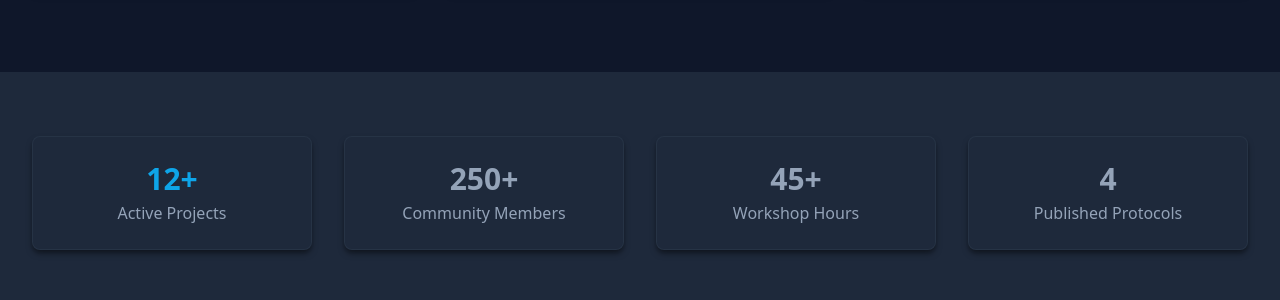
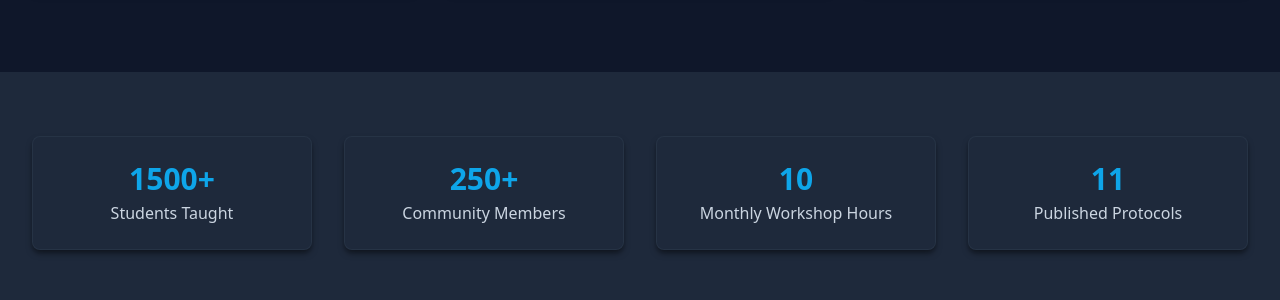
Before and after one commit to MarcPashin/CRISPR, a Next.js app in the folder crispr/: page / in a window 1280 px wide. Shown: the part 1080-1380 px from the top of the page. Built offline with nearby package versions, Linux system fonts and the light colour scheme; no server answers; the database is empty.

Commit message:
Changing Tag Page + Testing out more articles

```diff
--- a/crispr/src/app/blog/tag/[tag]/page.tsx
+++ b/crispr/src/app/blog/tag/[tag]/page.tsx
@@ -71,14 +71,14 @@ export default async function TagPage({ params }: PageProps) {
     })) as unknown as BlogPost[];
 
     return (
-      <div className="bg-gray-50 min-h-screen pb-20">
+      <div className="bg-dark-surface min-h-screen pb-20 text-dark-primary">
         {/* Header */}
-        <div className="bg-gradient-to-r from-blue-600 to-blue-800 py-16">
+        <div className="bg-gradient-to-r from-dark-surface-light to-dark-surface py-16">
           <div className="max-w-7xl mx-auto px-4 sm:px-6 lg:px-8 text-center">
-            <h1 className="text-4xl font-bold text-white mb-4">
+            <h1 className="text-4xl font-bold text-primary mb-4">
               Posts tagged "{decodedTag}"
             </h1>
-            <p className="text-xl text-blue-100 max-w-3xl mx-auto">
+            <p className="text-xl text-dark-secondary max-w-3xl mx-auto">
               Browse all our content about {decodedTag}
             </p>
           </div>
@@ -89,7 +89,7 @@ export default async function TagPage({ params }: PageProps) {
           <div className="mb-8">
             <Link
               href="/blog"
-              className="flex items-center text-gray-500 hover:text-crispr-blue"
+              className="flex items-center text-dark-secondary hover:text-primary transition-colors"
             >
               <ChevronLeft className="h-4 w-4 mr-1" />
               Back to all posts
@@ -97,11 +97,18 @@ export default async function TagPage({ params }: PageProps) {
           </div>
 
           {/* Blog Post Grid */}
-          <div className="grid grid-cols-1 md:grid-cols-2 lg:grid-cols-3 gap-8">
-            {formattedPosts.map((post: BlogPost) => (
-              <BlogCard key={post.id} post={post} />
-            ))}
-          </div>
+          {formattedPosts.length > 0 ? (
+            <div className="grid grid-cols-1 md:grid-cols-2 lg:grid-cols-3 gap-8">
+              {formattedPosts.map((post: BlogPost) => (
+                <BlogCard key={post.id} post={post} />
+              ))}
+            </div>
+          ) : (
+            <div className="text-center py-12 bg-dark-surface-light rounded-lg shadow-dark border border-dark-border/40">
+              <h3 className="text-xl font-medium text-dark-primary mb-2">No posts found</h3>
+              <p className="text-dark-secondary">Check back soon for content about {decodedTag}!</p>
+            </div>
+          )}
         </div>
       </div>
     );
--- a/crispr/src/app/page.tsx
+++ b/crispr/src/app/page.tsx
@@ -154,10 +154,10 @@ export default async function HomePage() {
       <div className="bg-dark-surface-light py-16">
         <div className="max-w-7xl mx-auto px-4 sm:px-6 lg:px-8">
           <div className="grid grid-cols-1 md:grid-cols-4 gap-8">
-            <ProjectStat value="12+" label="Active Projects" color="primary" />
-            <ProjectStat value="250+" label="Community Members" color="secondary" />
-            <ProjectStat value="45+" label="Workshop Hours" color="tertiary" />
-            <ProjectStat value="4" label="Published Protocols" color="accent" />
+            <ProjectStat value="1500+" label="Students Taught" color="primary" />
+            <ProjectStat value="250+" label="Community Members" color="primary" />
+            <ProjectStat value="10" label="Monthly Workshop Hours" color="primary" />
+            <ProjectStat value="11" label="Published Protocols" color="primary" />
           </div>
         </div>
       </div>
--- a/crispr/tailwind.config.ts
+++ b/crispr/tailwind.config.ts
@@ -34,8 +34,8 @@ const config: Config = {
         'dark-surface-lighter': '#334155',   // Even lighter dark surface
       },
       textColor: {
-        'dark-primary': '#f1f5f9',           // Light text for dark mode
-        'dark-secondary': '#94a3b8',         // Secondary text for dark mode
+        'dark-primary': '#ffffff', // Brighter white for dark mode
+        'dark-secondary': '#cbd5e1', // Lighter gray for better contrast       // Secondary text for dark mode
       },
       boxShadow: {
         'dark': '0 4px 6px -1px rgba(0, 0, 0, 0.5), 0 2px 4px -1px rgba(0, 0, 0, 0.06)',
@@ -113,7 +113,7 @@ const config: Config = {
               color: '#f8fafc',
             },
             p: {
-              color: '#94a3b8', // dark-secondary
+              color: '#cbd5e1', // dark-secondary
             },
             strong: {
               color: '#f8fafc',
@@ -134,13 +134,13 @@ const config: Config = {
               borderLeftColor: '#334155', // dark-border
             },
             ul: {
-              color: '#94a3b8', // dark-secondary
+              color: '#cbd5e1', // dark-secondary
             },
             ol: {
-              color: '#94a3b8', // dark-secondary
+              color: '#cbd5e1', // dark-secondary
             },
             li: {
-              color: '#94a3b8', // dark-secondary
+              color: '#cbd5e1', // dark-secondary
             },
             a: {
               color: '#0EA5E9', // primary
```
